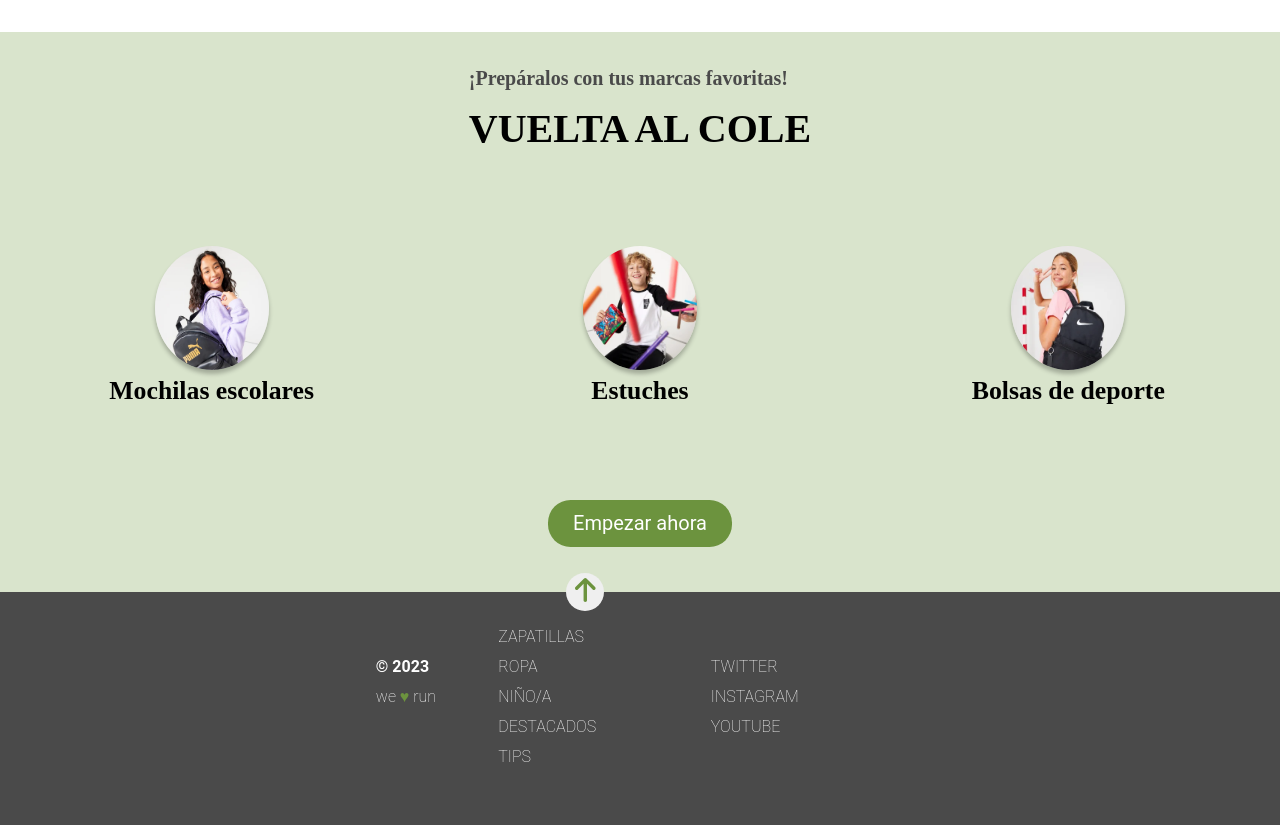
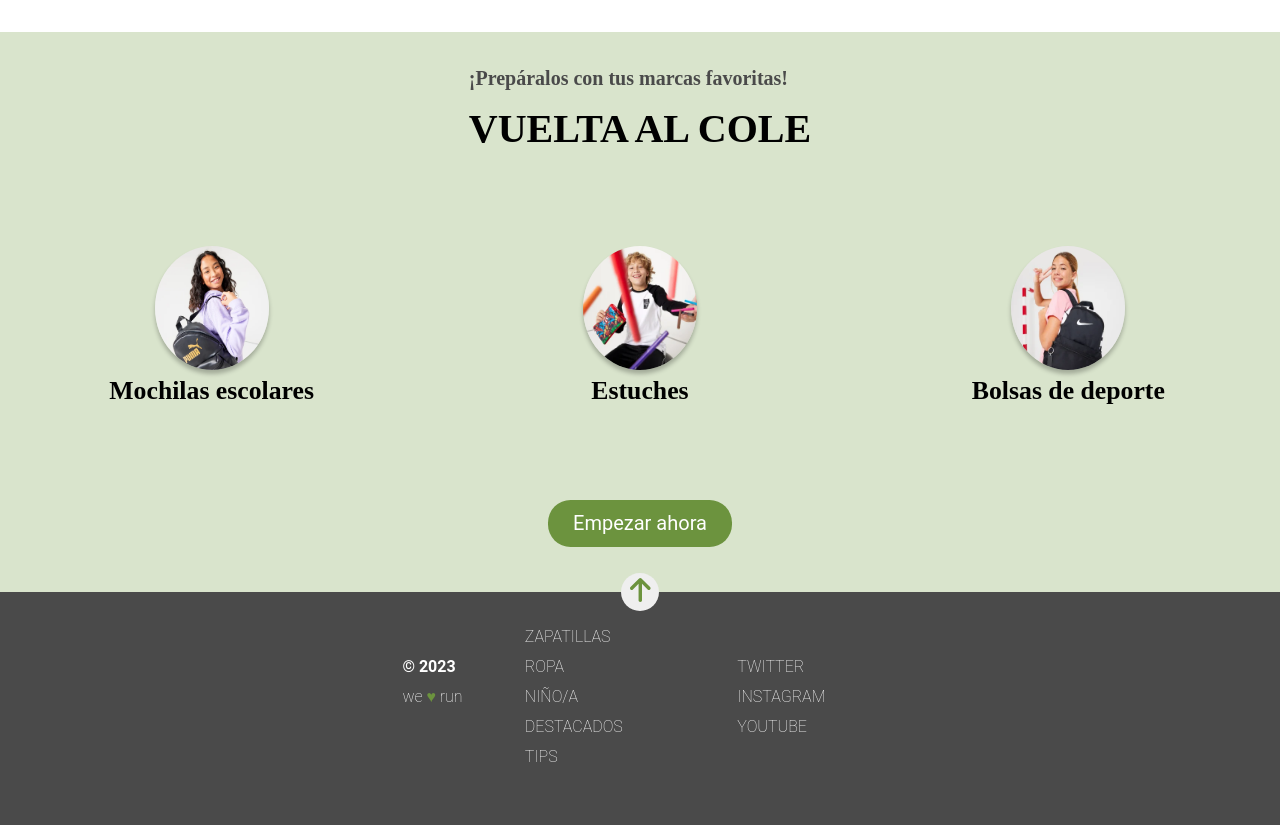
Before and after one commit to Adalab/modulo-1-evaluacion-final-TSalvatellaP, a website built with Vite: page src/index.html in a window 1280 px wide. Shown: the part 1045-1870 px from the top of the page. Built offline with nearby package versions, Linux system fonts and the light colour scheme; files whose address does not match are found by name.

Commit message:
last_issue

```diff
--- a/src/scss/layout/_footer.scss
+++ b/src/scss/layout/_footer.scss
@@ -68,7 +68,9 @@ span{
   z-index: 110px;
   transform: translate(0px, -15px);
   @media (width>768px){
-    transform: translate(-300px, -115px);
+    position: absolute;
+    transform: translateY(-115px);
+
 
    }
 
```
Also changed, not shown: docs/index.html (+1 -1 lines), 2 other files.
